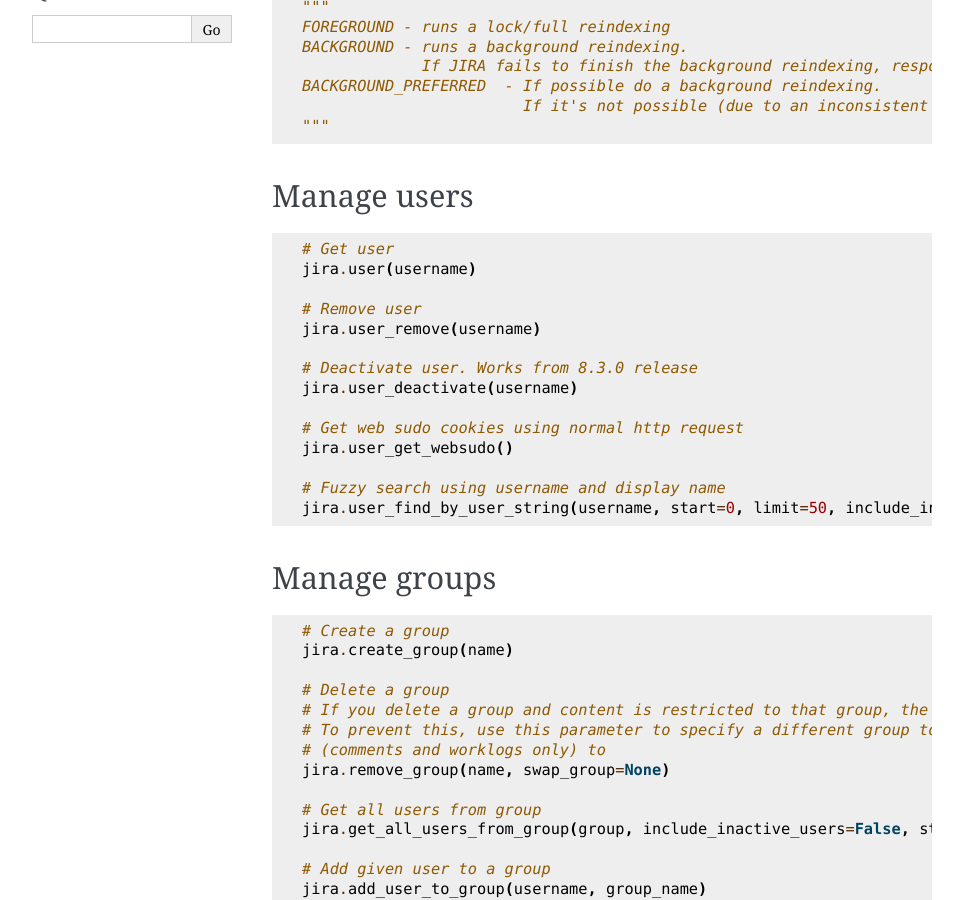
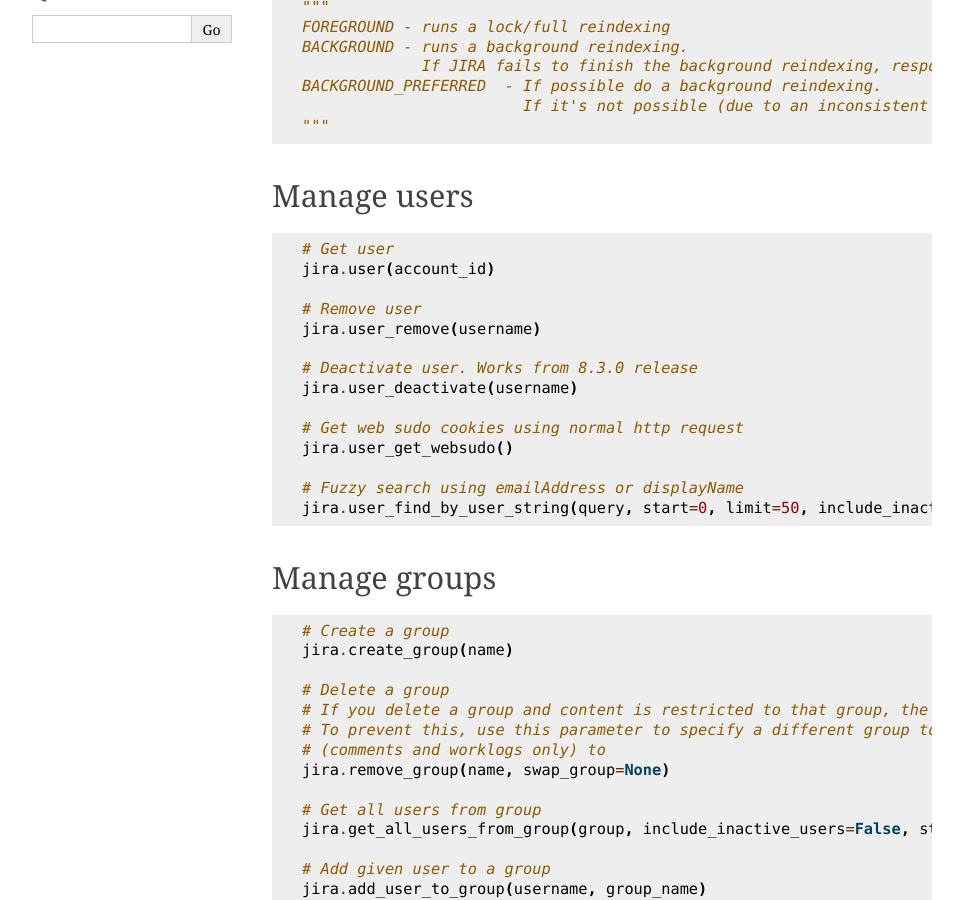
Before and after one commit to atlassian-api/atlassian-python-api, a Sphinx documentation site: the page built from docs/jira.rst, in a window 1280 px wide and 900 px high, scrolled down 548 px. Shown: the whole window, without its empty margins (148-1111 px from the left). Built offline with Sphinx 7.4.7, drawn with Linux system fonts in a browser that asks for light colours.

Commit message:
Update documentation.

```diff
--- a/docs/jira.rst
+++ b/docs/jira.rst
@@ -37,7 +37,7 @@
 .. code-block:: python
 
     # Get user
-    jira.user(username)
+    jira.user(account_id)
 
     # Remove user
     jira.user_remove(username)
@@ -48,8 +48,8 @@
     # Get web sudo cookies using normal http request
     jira.user_get_websudo()
 
-    # Fuzzy search using username and display name
-    jira.user_find_by_user_string(username, start=0, limit=50, include_inactive_users=False)
+    # Fuzzy search using emailAddress or displayName
+    jira.user_find_by_user_string(query, start=0, limit=50, include_inactive_users=False)
 
 Manage groups
 -------------
```
Also changed, not shown: 1 other file.
